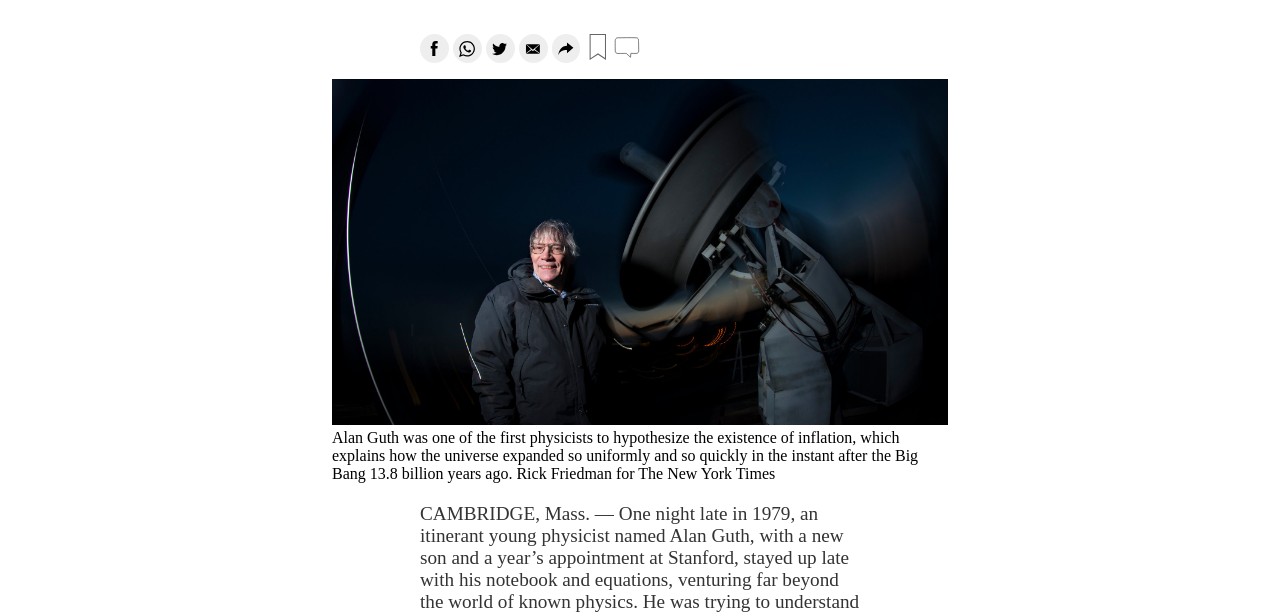
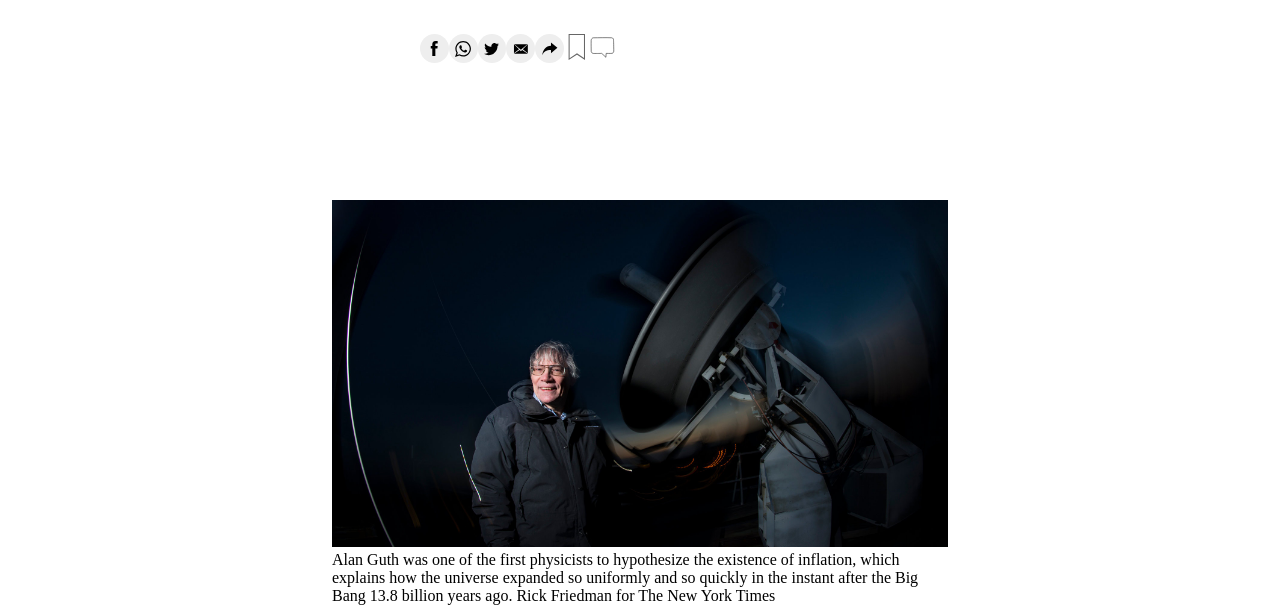
Before and after one commit to mistermaxis-zz/Floating-Elements-1, a plain HTML site: page index.html in a window 1280 px wide. Shown: the part 145-759 px from the top of the page. Drawn offline with Linux system fonts and the light colour scheme.

Commit message:
Try to embed svg using svg tag
In the process of embedding svg in html. Copy/paste function not working on PC. Commit before restarting PC.

```diff
--- a/index.html
+++ b/index.html
@@ -79,12 +79,20 @@
                 </a>
                 <a href="">
                     <div class="flex-container centered-container justified-container">
-                        <svg class="small-icon-svg" stroke="none" width="16px" height="25px" viewBox="0 0 16 25" class="css-ubw31m"><g stroke="none" stroke-width="1" fill="none" fill-rule="evenodd"><g stroke="#666" fill="none"><path fill="none" d="M0.5,0.5 L0.5,24.5 L8.1716264,19.5137775 L15.5,24.4404006 L15.5,0.5 L0.5,0.5 Z"></path></g></g></svg>
+                        <svg class="small-icon-svg" stroke="none" width="16px" height="25px" viewBox="0 0 16 25" class="css-ubw31m"><g stroke="none" stroke-width="1" fill="none" fill-rule="evenodd"><g stroke="#666" fill="none"><path fill="none" d="M0.5,0.5 L0.5,24.5 L8.1716264,19.5137775 L15.5,24.4404006 L15.5,0.5 L0.5,0.5 Z"></path></g></g>
+                        </svg>
                     </div>
                 </a>
                 <a href="">
                     <div class="flex-container centered-container justified-container">
                         <img class="small-icon-svg" src="assets/images/Icons/message-bubble-icon.svg" alt="">
+                    </div>
+                </a>
+                <a href="">
+                    <div class="flex-container centered-container justified-container">
+                        <svg>
+
+                        </svg>
                     </div>
                 </a>
 
```
